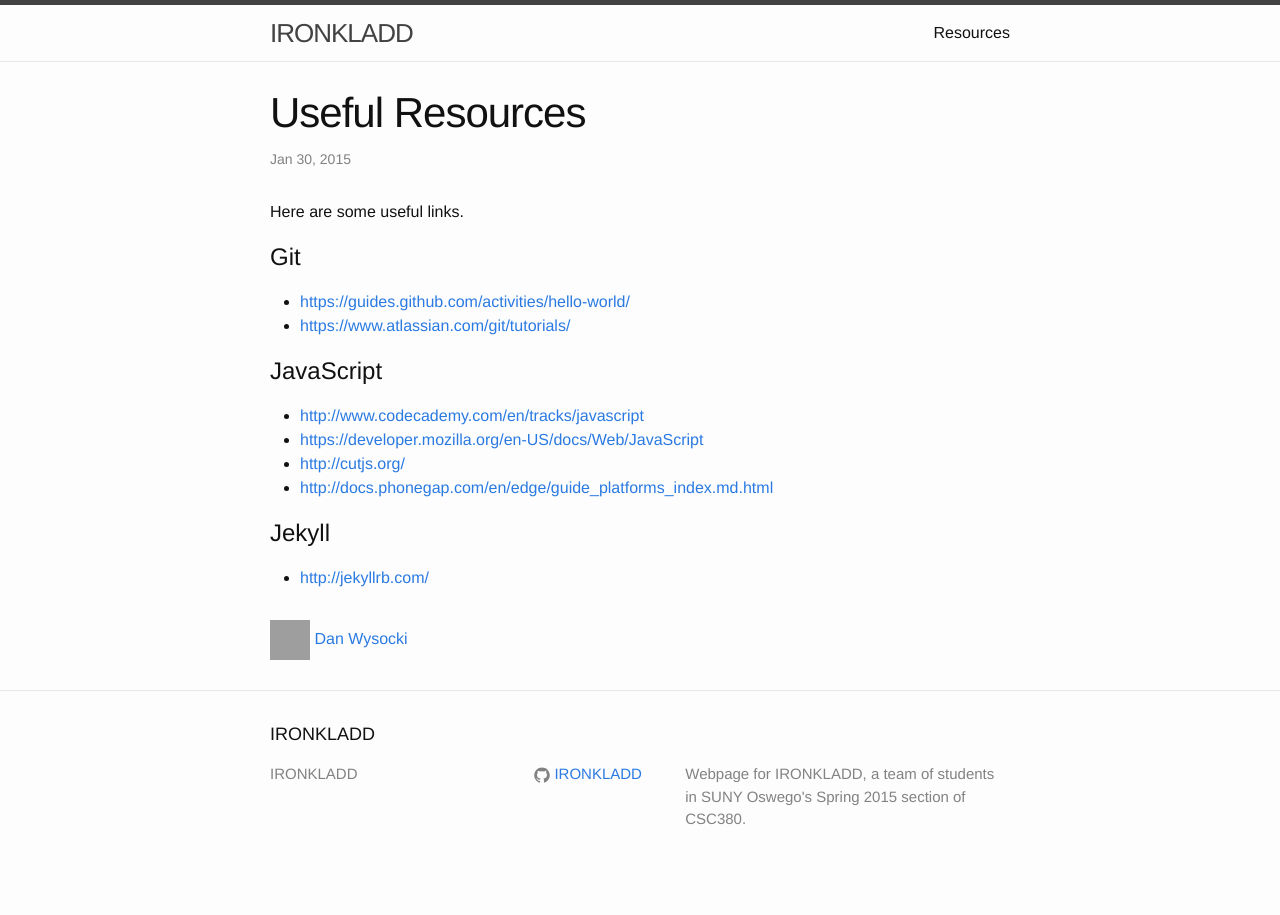
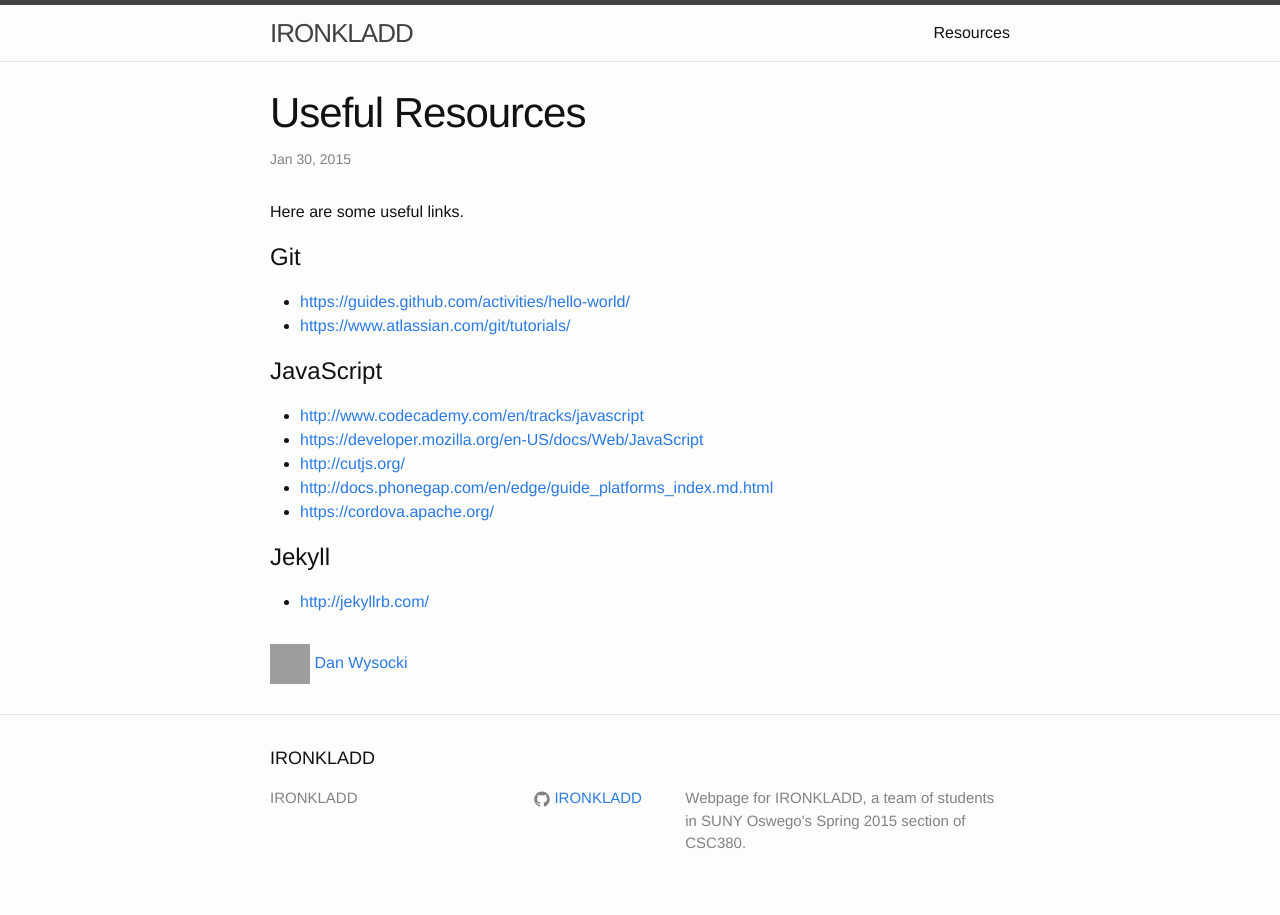
Before and after one commit to IRONKLADD/IRONKLADD.github.io, a Jekyll site: the page built from _posts/resources/2015-01-30-useful-resources.markdown, in a window 1280 px wide. Built offline with Jekyll 4.4.1, drawn with Linux system fonts in a browser that asks for light colours; grey boxes are pictures that could not be loaded.

Commit message:
Added another link

```diff
--- a/_posts/resources/2015-01-30-useful-resources.markdown
+++ b/_posts/resources/2015-01-30-useful-resources.markdown
@@ -19,6 +19,7 @@
 - <https://developer.mozilla.org/en-US/docs/Web/JavaScript>
 - <http://cutjs.org/>
 - <http://docs.phonegap.com/en/edge/guide_platforms_index.md.html>
+- <https://cordova.apache.org/>
 
 # Jekyll
 
```
